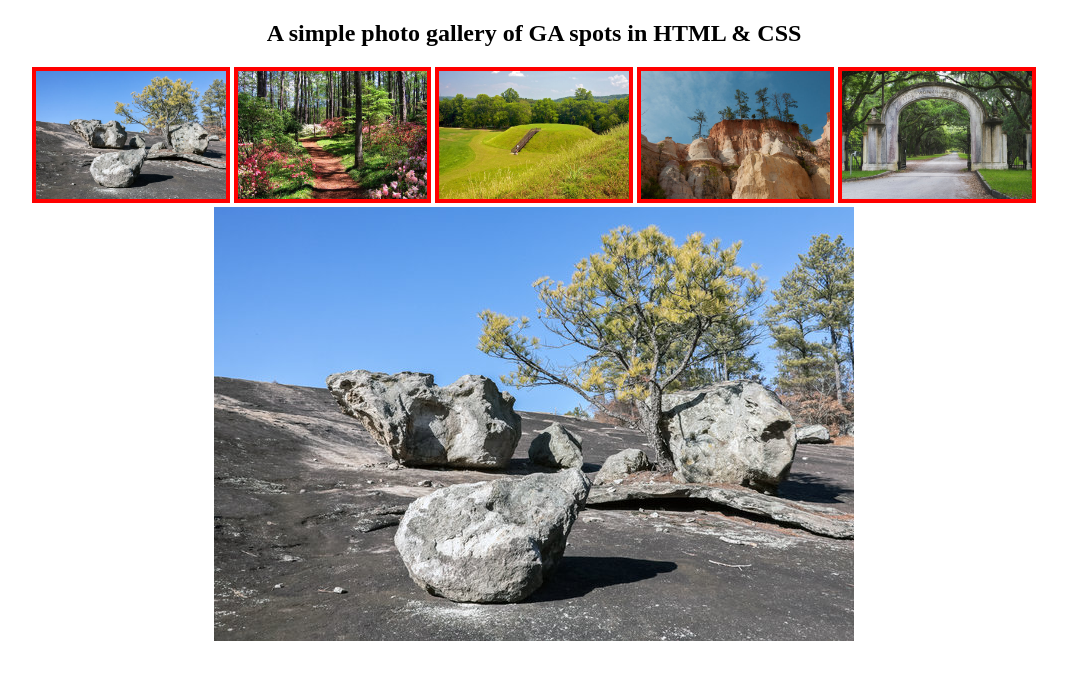
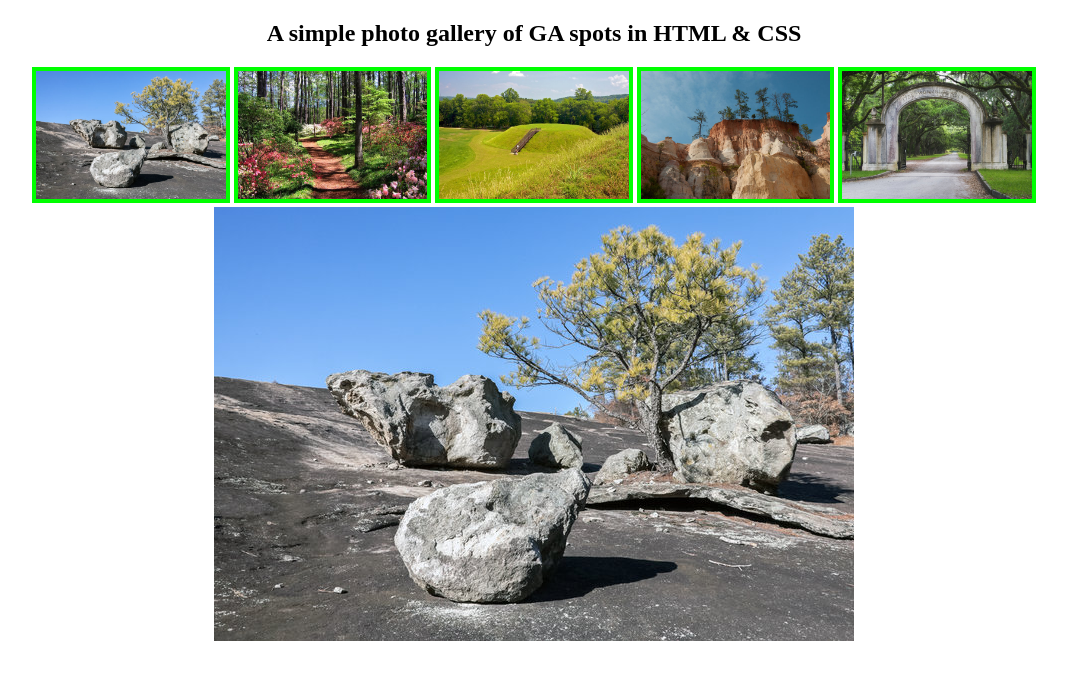
Before and after one commit to optipwr/day1-photo-gallery, a plain HTML site: page index.html in a window 1280 px wide. Shown: the whole page, without its empty margins (106-1173 px from the left). Drawn offline with Linux system fonts and the light colour scheme.

Commit message:
Make border green

```diff
--- a/index.html
+++ b/index.html
@@ -12,7 +12,7 @@
 	#middle-section img{
 		width: 15%;
 		/* Set a border around each thumbnail */
-		border: 4px solid #f00;
+		border: 4px solid #0f0;
 	}
 	</style>
 
```
